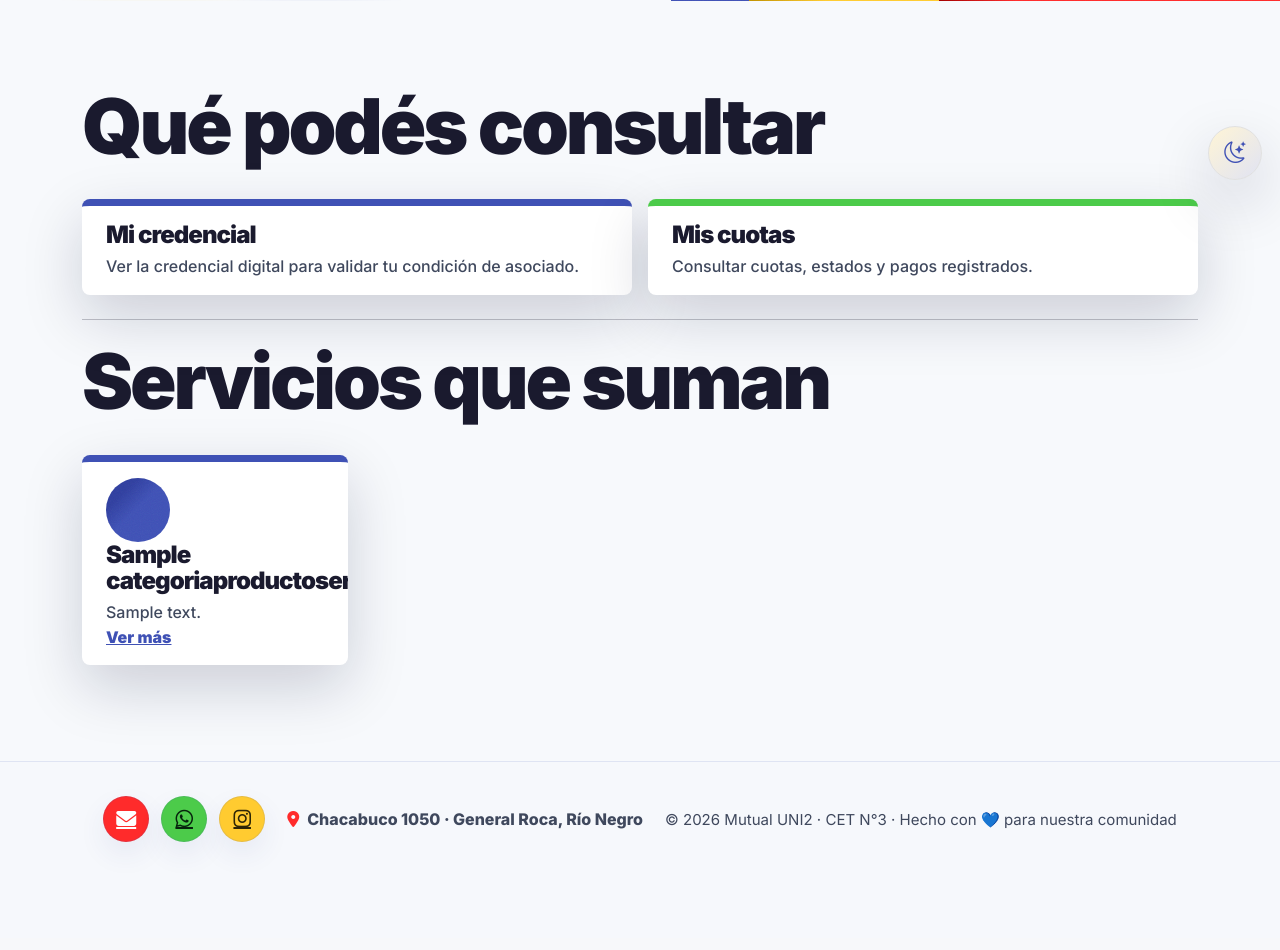
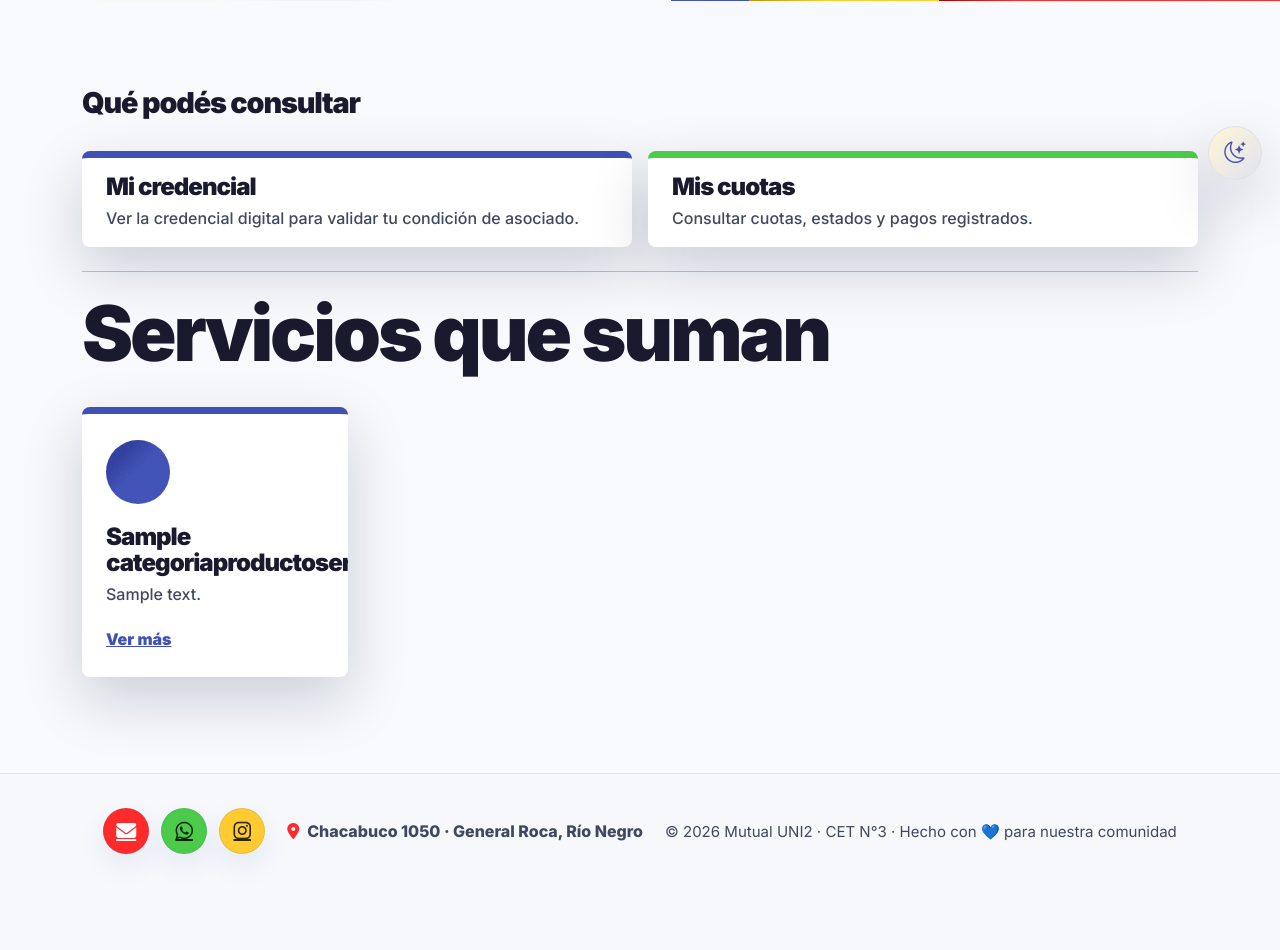
Before and after one commit to CET-3/uni2, a Django app: page /asociado/panel/ in a window 1280 px wide. Shown: the part 602-1552 px from the top of the page. Before the commit the page ends 1444 px from the top, so only its background shows below. Run offline with Django 5.2, Linux system fonts and the light colour scheme; a user stored in the database is signed in; tables that the repository leaves empty hold one stand-in row (values such as "Sample post"); data that the repository does not hold is empty.

Commit message:
Corrige vista del panel de asociado: servicios y heading de sección
- Limita el override compacto de uni2-dashboard-page a cards dentro de .row,
  para que servicios_grid y beneficios_grid se vean igual que en la home pública
- Agrega uni2-compact-heading a "Qué podés consultar" para evitar que h2
  se muestre al mismo tamaño que los títulos de sección de landing

```diff
--- a/static/css/uni2-design-system.css
+++ b/static/css/uni2-design-system.css
@@ -1481,7 +1481,7 @@ html {
   border-color: rgba(0, 0, 0, 0.12);
 }
 
-.uni2-dashboard-page .uni2-service-card {
+.uni2-dashboard-page .row .uni2-service-card {
   gap: 0;
   min-height: auto;
   padding: 1rem 1.5rem;
--- a/templates/asociados/dashboard.html
+++ b/templates/asociados/dashboard.html
@@ -28,7 +28,7 @@
 <div class="container py-5">
 
     <section aria-labelledby="accesos-title">
-        <div class="uni2-section-heading">
+        <div class="uni2-section-heading uni2-compact-heading">
             <div>
                 <h2 id="accesos-title">Qué podés consultar</h2>
             </div>
--- a/templates/base.html
+++ b/templates/base.html
@@ -11,7 +11,7 @@
     <link href="https://cdn.jsdelivr.net/npm/bootstrap@5.3.3/dist/css/bootstrap.min.css" rel="stylesheet">
     <link rel="stylesheet" href="https://cdn.jsdelivr.net/npm/bootstrap-icons@1.11.3/font/bootstrap-icons.min.css">
     <link rel="stylesheet" href="https://cdnjs.cloudflare.com/ajax/libs/font-awesome/6.4.0/css/all.min.css">
-    <link rel="stylesheet" href="{% static 'css/uni2-design-system.css' %}?v=20260712-7">
+    <link rel="stylesheet" href="{% static 'css/uni2-design-system.css' %}?v=20260712-8">
     {% block extra_head %}{% endblock %}
 </head>
 <body class="d-flex flex-column min-vh-100{% block body_class %}{% endblock %}">
```
